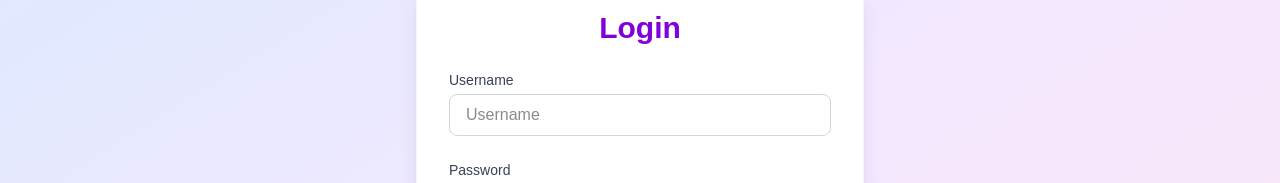
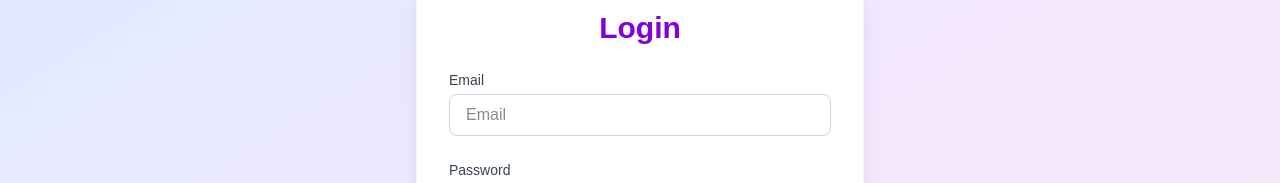
Before and after one commit to Sekiuu/ladbang-hub, a Next.js app in the folder client/: page /login in a window 1280 px wide. Shown: the part 174-357 px from the top of the page. Built offline with nearby package versions, Linux system fonts and the light colour scheme.

Commit message:
fix : login

```diff
--- a/client/app/login/page.tsx
+++ b/client/app/login/page.tsx
@@ -7,7 +7,7 @@ import { useRouter } from "next/navigation";
 import ButtonUI from "../components/ui/Button";
 
 export default function LoginPage() {
-  const [username, setUsername] = useState("");
+  const [email, setEmail] = useState("");
   const [password, setPassword] = useState("");
   const [isLoading, setIsLoading] = useState(false);
   const [error, setError] = useState<string | null>(null);
@@ -21,7 +21,7 @@ export default function LoginPage() {
     try {
       // Use NextAuth credentials provider for username/password.
       const result = await signIn("credentials", {
-        username,
+        email,
         password,
         redirect: false,
       });
@@ -40,7 +40,7 @@ export default function LoginPage() {
   React.useEffect(() => {
     try {
       const saved = localStorage.getItem("savedEmail");
-      if (saved) setUsername(saved);
+      if (saved) setEmail(saved);
     } catch (e) {
       // ignore in non-browser
     }
@@ -58,16 +58,16 @@ export default function LoginPage() {
               htmlFor="email"
               className="block text-sm font-medium text-gray-700 mb-1"
             >
-              Username
+              Email
             </label>
             <input
               type="email"
               id="email"
-              value={username}
-              onChange={(e) => setUsername(e.target.value)}
+              value={email}
+              onChange={(e) => setEmail(e.target.value)}
               required
               className="w-full px-4 py-2 border border-gray-300 rounded-lg focus:outline-none focus:ring-2 focus:ring-purple-400 transition"
-              placeholder="Username"
+              placeholder="Email"
             />
           </div>
           <div>
@@ -98,7 +98,15 @@ export default function LoginPage() {
             -------------------------------- OR --------------------------------
           </div>
           <div className="text-center mt-2">
-            <ButtonUI type="button" variant="ghost" size="md" className="w-full" onClick={() => signIn("google", { callbackUrl: "/signin?from=google" })}>
+            <ButtonUI
+              type="button"
+              variant="ghost"
+              size="md"
+              className="w-full"
+              onClick={() =>
+                signIn("google", { callbackUrl: "/signin?from=google" })
+              }
+            >
               Sign in with Google
             </ButtonUI>
           </div>
```
